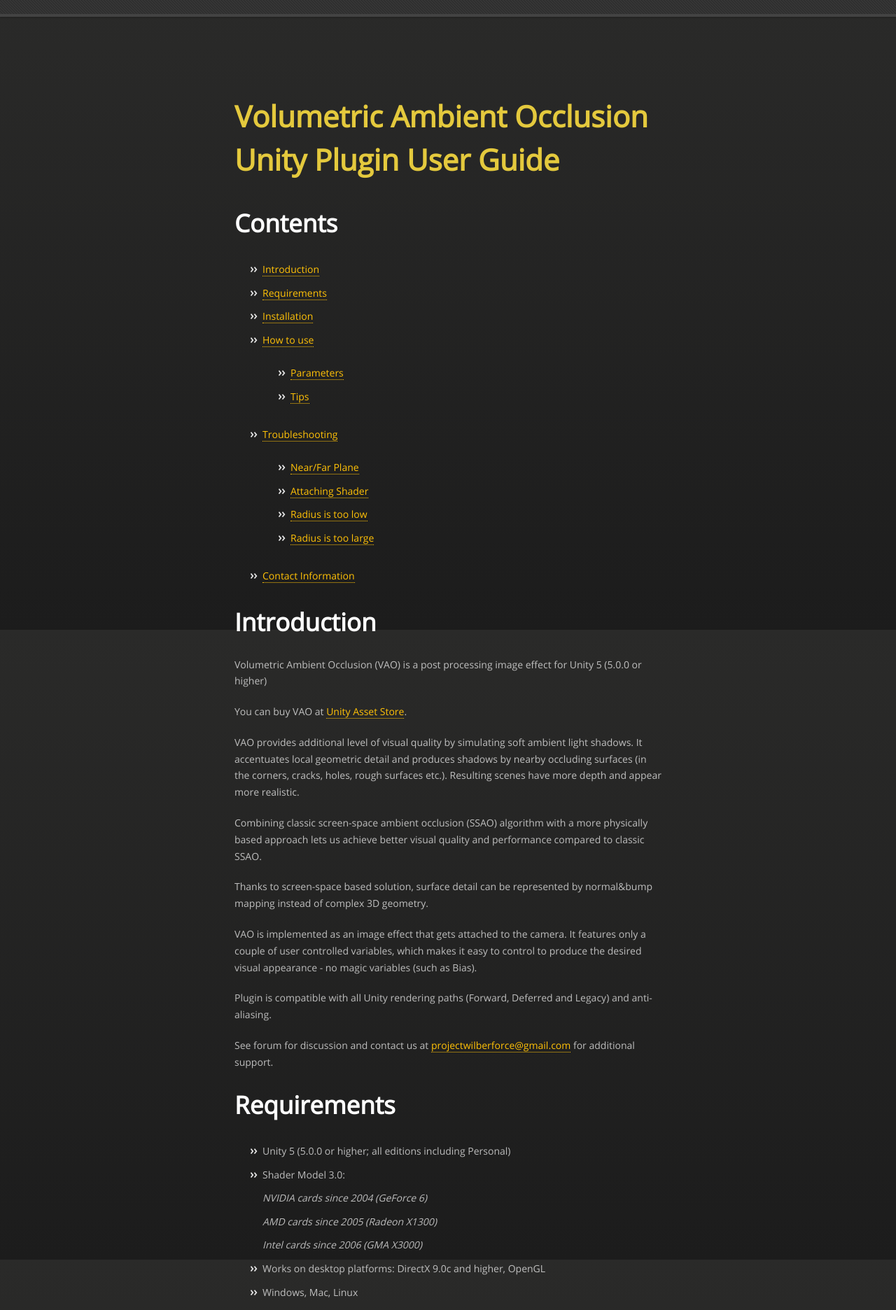
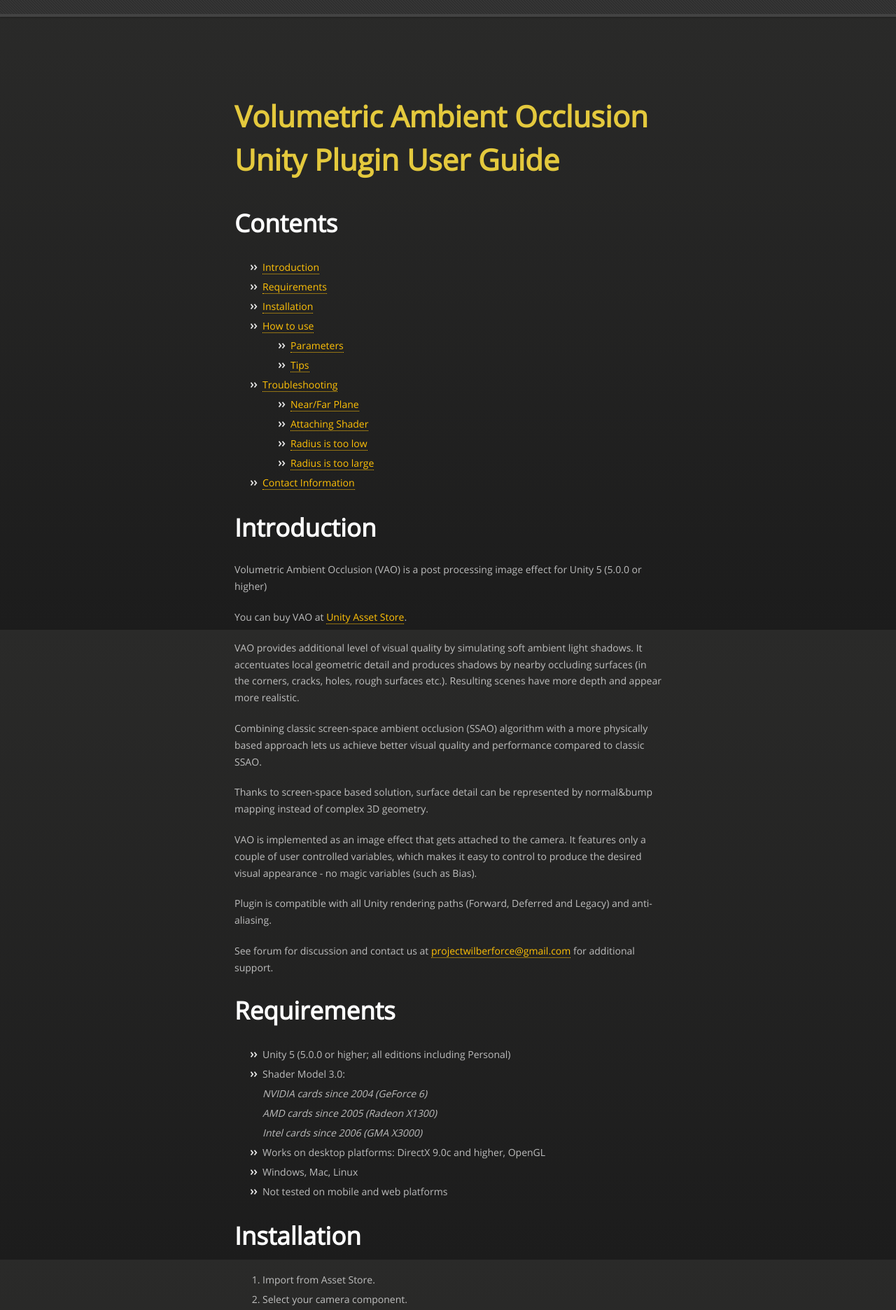
Before and after one commit to projectwilberforce/projectwilberforce.github.io, a Jekyll site: the page built from vaomanual/index.md, in a window 1280 px wide. Shown: the top 1872 px of the page at 70% size. Built offline with Jekyll 4.4.1, drawn with Linux system fonts in a browser that asks for light colours; nearby versions of some CDN libraries.

Commit message:
changed css

```diff
--- a/css/styles.css
+++ b/css/styles.css
@@ -639,6 +639,7 @@ strong {
 
 section img {
   max-width: 100%;
+
 }
 
 blockquote {
@@ -752,7 +753,10 @@ section {
   margin-top: 70px;
 }
 section ul li {
-  line-height: 2.4em;
+  line-height: 2em;
+}
+section ol li {
+  line-height: 2em;
 }
 section #title {
   border: 0;
@@ -835,6 +839,7 @@ section #title .credits.right {
   font-size: 12px;
   font-weight: bold;
   color: #ffa500;
+  margin-top: -25px;
 }
 
 .img-right + em + em {
@@ -845,6 +850,7 @@ section #title .credits.right {
   font-size: 12px;
   font-weight: bold;
   color: #ffa500;
+  margin-top: -25px;
 }
 
 h2 {
@@ -859,3 +865,15 @@ table, th {
   font-weight: bold;
   color: #ffa500;
 }
+
+section img {
+  margin: 15px 0 30px 0;
+}
+
+table img {
+  margin: 0px !important;
+}
+
+ul ul {
+  margin: 0px !important;
+}
```
